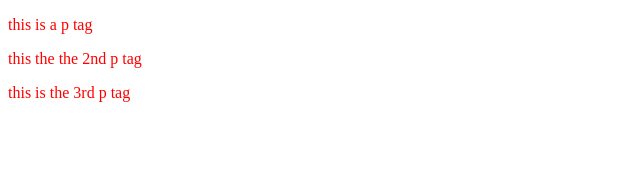
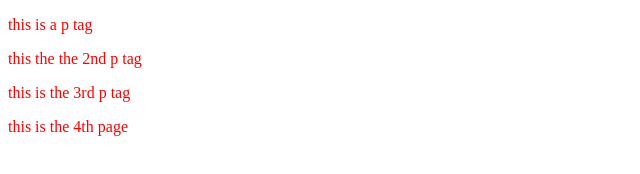
Before and after one commit to Alirazariaz42/testingMyskills, a plain HTML site: page index.html in a window 1280 px wide. Shown: the whole page, without its empty margins (0-640 px from the left). Drawn offline with Linux system fonts and the light colour scheme.

Commit message:
the 4th page is added

```diff
--- a/index.html
+++ b/index.html
@@ -10,5 +10,6 @@
   <p> this is a p tag</p>
   <p> this the the 2nd p tag</p>
   <p> this is the 3rd p tag</p>
+  <p> this is the  4th page</p>
 </body>
 </html>
```
